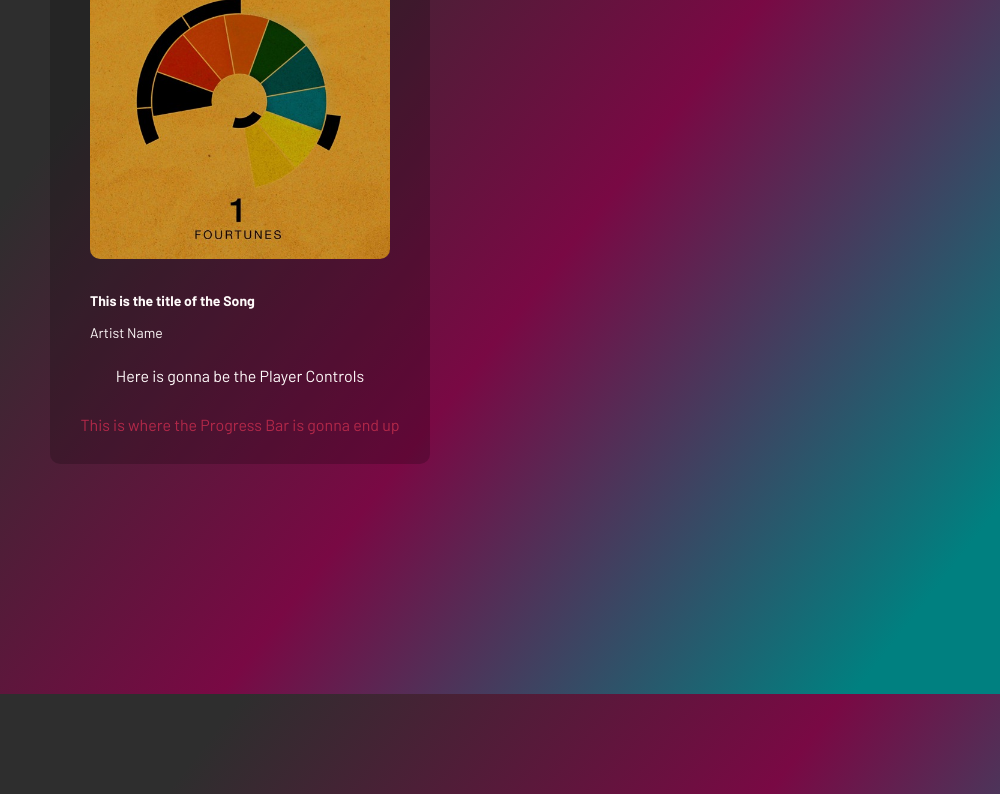
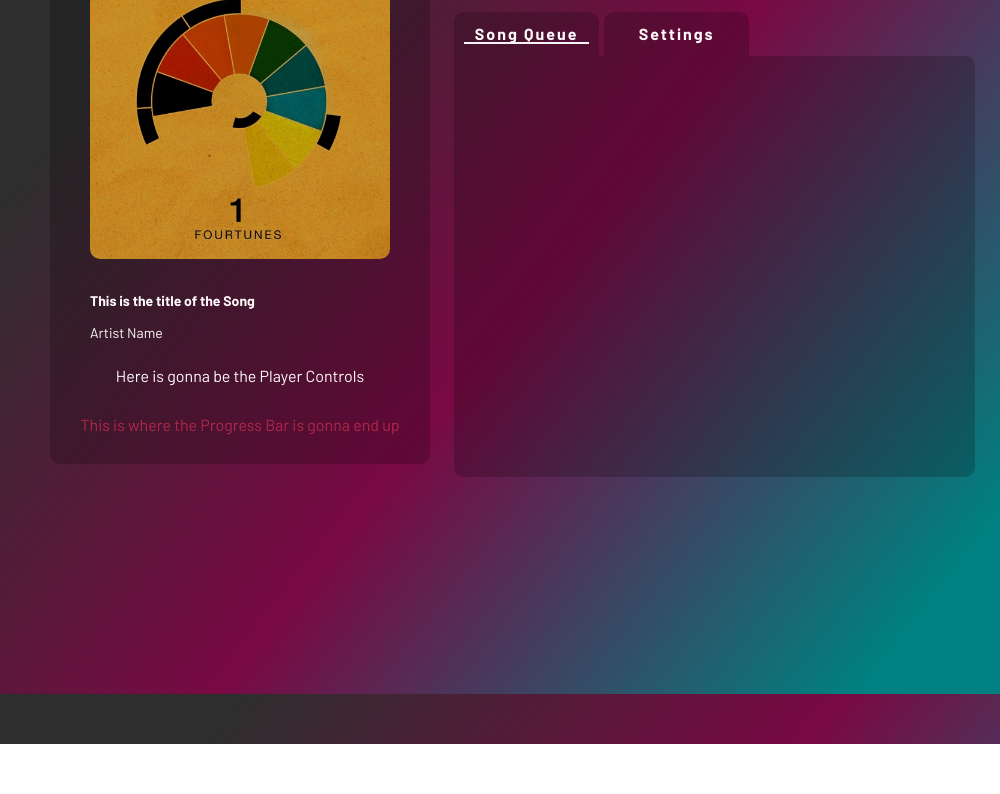
Before and after one commit to Coxton/Hoxify, an Electron app: page renderer/index.html in a window 1000 px wide. Shown: the part 106-900 px from the top of the page. After the commit the page ends 850 px from the top, so only its background shows below. Drawn offline with Linux system fonts and the light colour scheme; files whose address does not match are found by name.

Commit message:
Changed Sidenav to a push layout sidenav and added tab content area for the settings and whatnot

```diff
--- a/renderer/index.css
+++ b/renderer/index.css
@@ -31,7 +31,7 @@ body{
 {
   display: flex;
   gap: 10px;
-  padding: 50px;
+  padding: 0 0 50px 50px;
   flex-direction: row;
   overflow: hidden;
   height: 100vh;
@@ -97,6 +97,11 @@ body{
 
 .main-section__content{
   flex: 1;
+  padding-top: 50px;
+}
+
+.main-section__music-player {
+  padding-top: 50px;
 }
 
 .header-top{
@@ -155,13 +160,86 @@ body{
 
 
 
+.content-wrapper{
+  display: flex;
+  gap: 0;
+  flex-direction: column;
+  margin: 15px;
+  height: 465px;
+}
+
+.tabs-section {
+
+  display: flex;
+  flex-direction: row;
+  gap: 5px;
+}
+
+.tab-item {
+  background-color: rgba(0, 0, 0, 0.2);
+  border-radius: 10px 10px 0 0;
+  padding: 10px;
+  cursor: pointer;
+  width: 100%;
+  max-width: 125px;
+  text-align: center;
+  font-weight: 700;
+  letter-spacing: 2px;
+  line-height: 1.5;
+
+}
+
+.tab-item__text{
+  position: relative;
+  display: inline-block;
+  width: 100%;
+}
+
+.tab-item__text::after{
+  content: "";
+  position: absolute;
+  left: 0;
+  top: 20px;
+  height: 2px;
+  width: 0%;
+  background-color: #f5f5f5;
+  transition: width 0.3s ease;
+  margin: auto;
+}
+
+.tab-item:hover .tab-item__text::after{
+  width: 100%;
+}
+
+.selected .tab-item__text::after{
+  width: 100%;
+}
+
+
+.content-section {
+  background-color: rgba(0, 0, 0, 0.2);
+  flex: 1;
+  max-width: 700px;
+  height: 100vh;
+  padding: 10px;
+  border-radius: 0 10px 10px;
+}
+
+.content-section__inner{
+  background-color: #121212;
+}
+
+
+/*-----------------------------------------------------------------------------*/
+/*                                   Sidenav                                   */
+/*-----------------------------------------------------------------------------*/
+
 .offbrand-sidenav{
-  position: fixed;
-  right: -300px;
-  z-index: 1000;
-  transition: all .5s ease-in-out;
+  width: 0;
+  overflow: hidden;
+  transition: width .5s ease-in-out;
+  white-space: nowrap;
   max-width: 250px;
-  width: 100%;
   top: 0;
   background-color: #121212;
   height: 100vh;
@@ -169,7 +247,7 @@ body{
 }
 
 .active{
-  right: 0;
+  width: 250px;
 }
 
 .close-sidenav{
--- a/renderer/index.html
+++ b/renderer/index.html
@@ -54,6 +54,30 @@
               <svg xmlns="http://www.w3.org/2000/svg" fill="currentColor" viewBox="0 0 50 50" width="50px" height="50px"><path d="M 0 9 L 0 11 L 50 11 L 50 9 Z M 0 24 L 0 26 L 50 26 L 50 24 Z M 0 39 L 0 41 L 50 41 L 50 39 Z"/></svg>
             </span>
           </div>
+        </nav>
+
+        <div class="content-wrapper" >
+            <div class="tabs-section">
+              <div class="tab-item selected">
+                <span class="tab-item__text">
+                  Song Queue
+                </span>
+
+              </div>
+              <div class="tab-item">
+                <span class="tab-item__text">
+                  Settings
+                </span>
+              </div>
+            </div>
+            <div class="content-section">
+              <div class="content-section__inner">
+
+              </div>
+            </div>
+        </div>
+
+      </div>
       <div class="offbrand-sidenav" id="sidenav">
         <span class="close-sidenav" id="closebtn">
           <svg class="sidenav-cross" xmlns="http://www.w3.org/2000/svg" width="800px" height="800px" viewBox="0 0 24 24" fill="currentColor">
@@ -98,19 +122,10 @@
           </li>
           <li class="header-top__list-item">
             <span class="list-item--text">
-                  History
-                </span>
-              </li>
-              <li class="header-top__list-item">
-                <span class="list-item--text">
               View
             </span>
           </li>
         </ul>
-          </div>
-
-        </nav>
-
       </div>
     </div>
 
```
Lines whose indentation alone changed are shown as unchanged.
